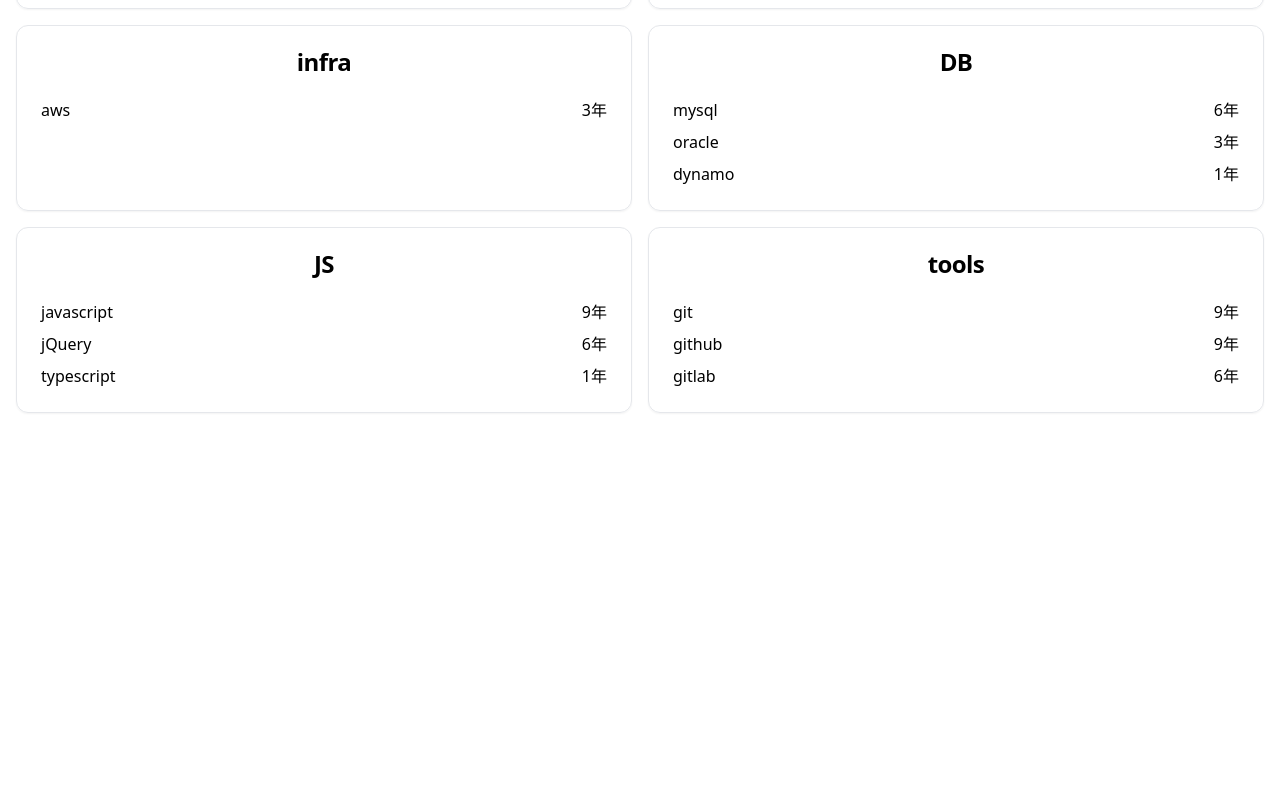
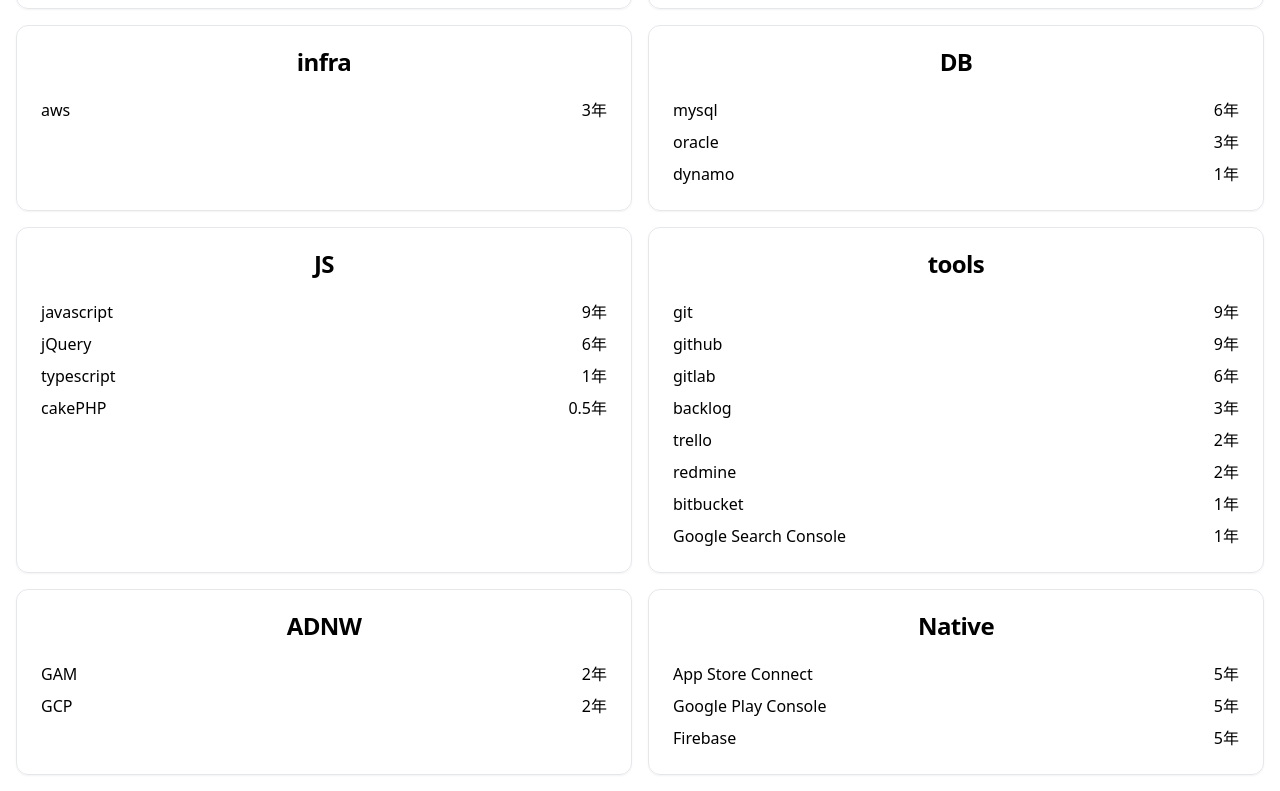
Before and after one commit to ayaaaka/Portfolio, a Next.js app: page /skill in a window 1280 px wide. Shown: the part 249-1040 px from the top of the page. Before the commit the page ends 800 px from the top, so only its background shows below. Built offline with nearby package versions, Linux system fonts and the light colour scheme.

Commit message:
update skill

```diff
--- a/src/app/skill/page.tsx
+++ b/src/app/skill/page.tsx
@@ -94,6 +94,10 @@
                 <span>typescript</span>
                 <span>1年</span>
               </div>
+              <div className="flex justify-between">
+                <span>cakePHP</span>
+                <span>0.5年</span>
+              </div>
             </div>
           </CardContent>
         </Card>
@@ -115,6 +119,64 @@
                 <span>gitlab</span>
                 <span>6年</span>
               </div>
+              <div className="flex justify-between">
+                <span>backlog</span>
+                <span>3年</span>
+              </div>
+              <div className="flex justify-between">
+                <span>trello</span>
+                <span>2年</span>
+              </div>
+              <div className="flex justify-between">
+                <span>redmine</span>
+                <span>2年</span>
+              </div>
+              <div className="flex justify-between">
+                <span>bitbucket</span>
+                <span>1年</span>
+              </div>
+              <div className="flex justify-between">
+                <span>Google Search Console</span>
+                <span>1年</span>
+              </div>
+            </div>
+          </CardContent>
+        </Card>
+        <Card className="w-full">
+          <CardHeader>
+            <CardTitle>ADNW</CardTitle>
+          </CardHeader>
+          <CardContent>
+            <div className="space-y-2">
+              <div className="flex justify-between">
+                <span>GAM</span>
+                <span>2年</span>
+              </div>
+              <div className="flex justify-between">
+                <span>GCP</span>
+                <span>2年</span>
+              </div>
+            </div>
+          </CardContent>
+        </Card>
+        <Card className="w-full">
+          <CardHeader>
+            <CardTitle>Native</CardTitle>
+          </CardHeader>
+          <CardContent>
+            <div className="space-y-2">
+              <div className="flex justify-between">
+                <span>App Store Connect</span>
+                <span>5年</span>
+              </div>
+              <div className="flex justify-between">
+                <span>Google Play Console</span>
+                <span>5年</span>
+              </div>
+              <div className="flex justify-between">
+                <span>Firebase</span>
+                <span>5年</span>
+              </div>
             </div>
           </CardContent>
         </Card>
```
